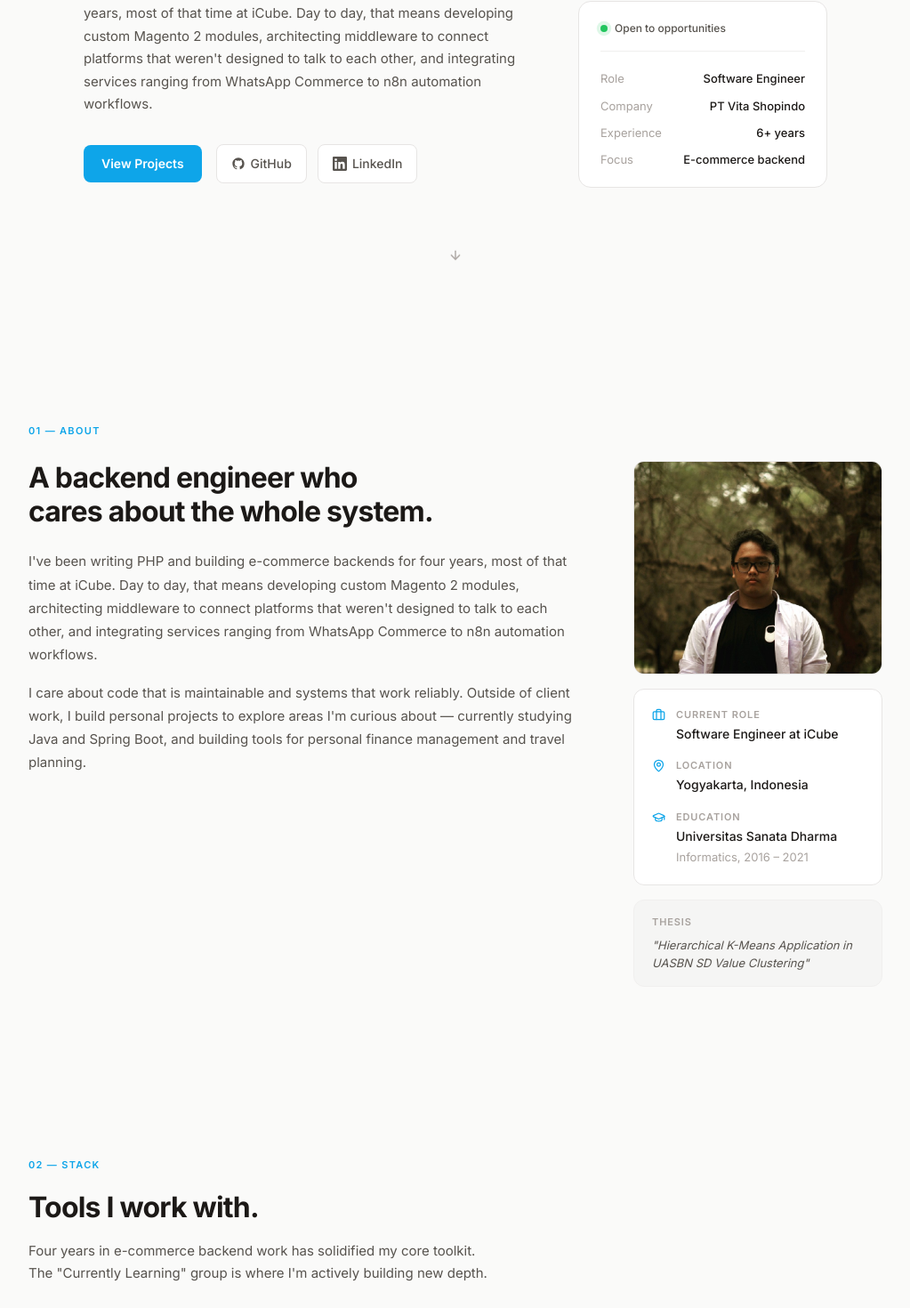
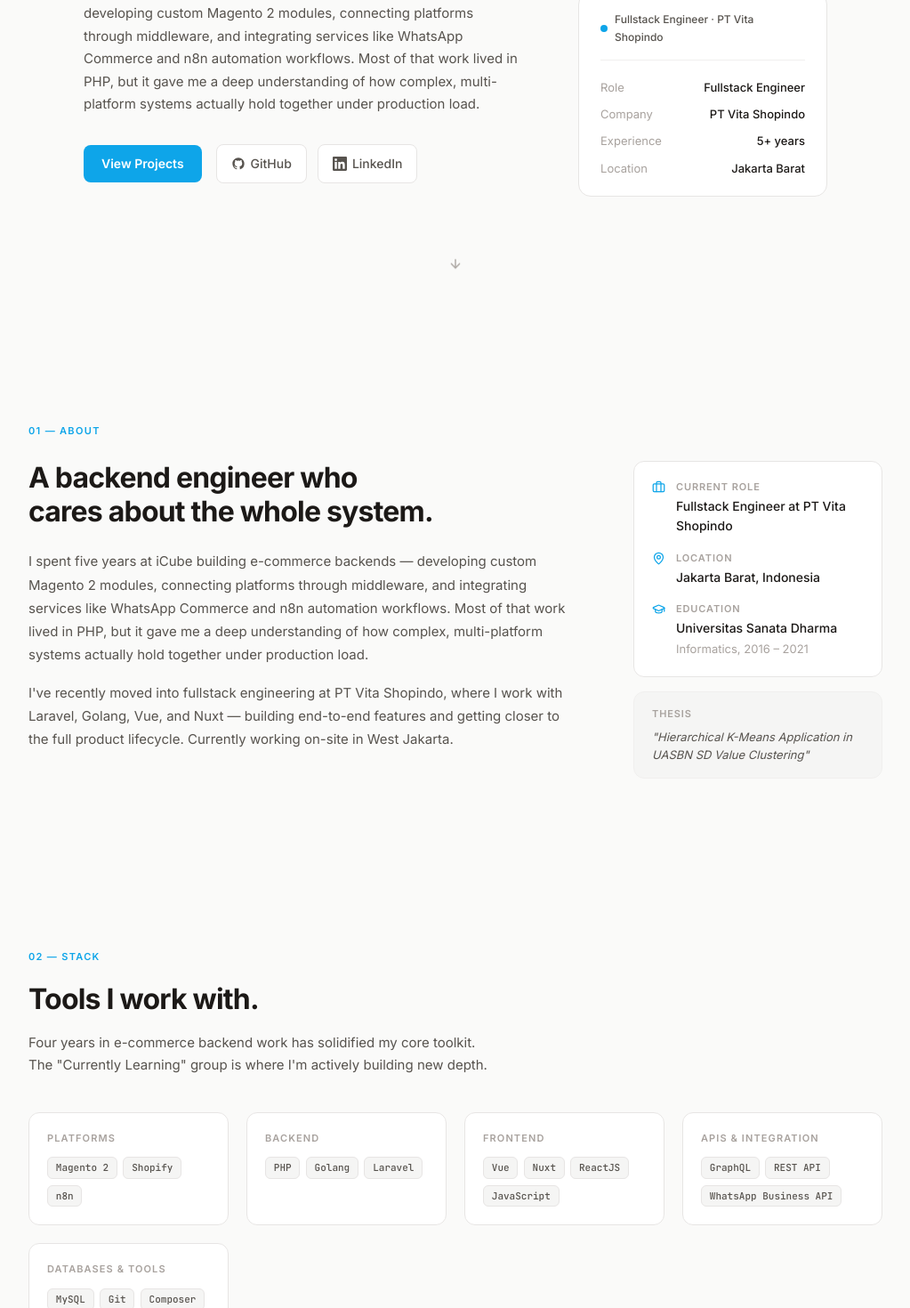
Before and after one commit to yosrio/yosrio.github.io, a Vue app: page / in a window 1280 px wide. Shown: the part 420-1890 px from the top of the page at 89% size, without its empty margins (128-1151 px from the left). Built offline with nearby package versions, Linux system fonts and the light colour scheme.

Commit message:
update: fix dates, PT Vita role, bio, skills, remove photo from about

```diff
--- a/src/data/experience.ts
+++ b/src/data/experience.ts
@@ -12,9 +12,9 @@
 export const experience: ExperienceItem[] = [
   {
     company: 'PT Vita Shopindo',
-    role: 'Software Engineer',
+    role: 'Fullstack Engineer',
     period: 'Jun 2026 – Present',
-    location: 'Indonesia · Remote',
+    location: 'Jakarta Barat, Indonesia · WFO',
     description: '',
     highlights: [],
     tech: [],
@@ -23,7 +23,7 @@
   {
     company: 'iCube',
     role: 'Software Engineer',
-    period: 'Jan 2020 – May 2026 · 6 yrs 5 mos',
+    period: 'Aug 2020 – May 2026 · 5 yrs 9 mos',
     location: 'Yogyakarta, Indonesia · Remote',
     description:
       'iCube is an e-commerce technology company delivering Magento and Shopify solutions for brands across Southeast Asia and beyond.',
@@ -40,7 +40,7 @@
   {
     company: 'JogjaTv',
     role: 'Web Development Intern',
-    period: '2020 · 3 mos',
+    period: '2019 · 3 mos',
     location: 'Yogyakarta, Indonesia',
     description: 'Internship as part of the Informatics undergraduate programme at Universitas Sanata Dharma.',
     highlights: [
--- a/src/data/personal.ts
+++ b/src/data/personal.ts
@@ -1,12 +1,12 @@
 export const personal = {
   name: 'Yos Rio Puraga',
   firstName: 'Yos Rio',
-  title: 'Backend Developer',
-  location: 'Yogyakarta, Indonesia',
+  title: 'Fullstack Engineer',
+  location: 'Jakarta Barat, Indonesia',
   tagline: 'Building reliable backend systems for e-commerce.',
   bio: [
-    "I've been writing PHP and building e-commerce backends for four years, most of that time at iCube. Day to day, that means developing custom Magento 2 modules, architecting middleware to connect platforms that weren't designed to talk to each other, and integrating services ranging from WhatsApp Commerce to n8n automation workflows.",
-    'I care about code that is maintainable and systems that work reliably. Outside of client work, I build personal projects to explore areas I\'m curious about — currently studying Java and Spring Boot, and building tools for personal finance management and travel planning.',
+    "I spent five years at iCube building e-commerce backends — developing custom Magento 2 modules, connecting platforms through middleware, and integrating services like WhatsApp Commerce and n8n automation workflows. Most of that work lived in PHP, but it gave me a deep understanding of how complex, multi-platform systems actually hold together under production load.",
+    "I've recently moved into fullstack engineering at PT Vita Shopindo, where I work with Laravel, Golang, Vue, and Nuxt — building end-to-end features and getting closer to the full product lifecycle. Currently working on-site in West Jakarta.",
   ],
   email: 'yosrio.id@gmail.com',
   github: 'https://github.com/yosrio',
--- a/src/data/skills.ts
+++ b/src/data/skills.ts
@@ -9,19 +9,19 @@
     skills: ['Magento 2', 'Shopify', 'n8n'],
   },
   {
-    label: 'Frameworks',
-    skills: ['Laravel', 'ReactJS'],
+    label: 'Backend',
+    skills: ['PHP', 'Golang', 'Laravel'],
   },
   {
-    label: 'Languages',
-    skills: ['PHP', 'JavaScript', 'SQL'],
+    label: 'Frontend',
+    skills: ['Vue', 'Nuxt', 'ReactJS', 'JavaScript'],
   },
   {
     label: 'APIs & Integration',
     skills: ['GraphQL', 'REST API', 'WhatsApp Business API'],
   },
   {
-    label: 'Tools & Databases',
+    label: 'Databases & Tools',
     skills: ['MySQL', 'Git', 'Composer'],
   },
 ]
--- a/src/sections/AboutSection.vue
+++ b/src/sections/AboutSection.vue
@@ -4,7 +4,6 @@
 import { useReveal } from '@/composables/useReveal'
 
 const { el, visible } = useReveal()
-const photoUrl = `${import.meta.env.BASE_URL}photo.jpeg`
 </script>
 
 <template>
@@ -26,24 +25,12 @@
           </div>
 
           <aside class="about-sidebar" aria-label="Quick facts">
-            <!-- Photo -->
-            <div class="about-photo-wrap">
-              <img
-                :src="photoUrl"
-                :alt="`${personal.name} profile photo`"
-                class="about-photo"
-                width="280"
-                height="280"
-                loading="lazy"
-              />
-            </div>
-
             <div class="fact-card">
               <div class="fact-item">
                 <Briefcase :size="15" class="fact-icon" aria-hidden="true" />
                 <div>
                   <p class="fact-label">Current Role</p>
-                  <p class="fact-value">Software Engineer at iCube</p>
+                  <p class="fact-value">Fullstack Engineer at PT Vita Shopindo</p>
                 </div>
               </div>
 
@@ -111,27 +98,6 @@
   font-size: 0.9375rem;
   line-height: 1.75;
   color: var(--text-2);
-}
-
-/* Photo */
-.about-photo-wrap {
-  display: none;
-}
-
-@media (min-width: 768px) {
-  .about-photo-wrap {
-    display: block;
-  }
-}
-
-.about-photo {
-  width: 100%;
-  height: 240px;
-  object-fit: cover;
-  object-position: center 25%;
-  border-radius: 0.75rem;
-  border: 1px solid var(--border);
-  display: block;
 }
 
 /* Sidebar */
--- a/src/sections/HeroSection.vue
+++ b/src/sections/HeroSection.vue
@@ -82,14 +82,14 @@
 
           <!-- Status card -->
           <div class="status-card">
-            <div class="status-dot-wrap">
+            <div class="status-current">
               <span class="status-dot" aria-hidden="true" />
-              <span class="status-text">Open to opportunities</span>
+              <span class="status-text">Fullstack Engineer · PT Vita Shopindo</span>
             </div>
             <dl class="status-list">
               <div class="status-row">
                 <dt>Role</dt>
-                <dd>Software Engineer</dd>
+                <dd>Fullstack Engineer</dd>
               </div>
               <div class="status-row">
                 <dt>Company</dt>
@@ -97,11 +97,11 @@
               </div>
               <div class="status-row">
                 <dt>Experience</dt>
-                <dd>6+ years</dd>
+                <dd>5+ years</dd>
               </div>
               <div class="status-row">
-                <dt>Focus</dt>
-                <dd>E-commerce backend</dd>
+                <dt>Location</dt>
+                <dd>Jakarta Barat</dd>
               </div>
             </dl>
           </div>
@@ -266,7 +266,7 @@
   padding: 1.25rem 1.5rem;
 }
 
-.status-dot-wrap {
+.status-current {
   display: flex;
   align-items: center;
   gap: 0.5rem;
@@ -280,14 +280,8 @@
   width: 8px;
   height: 8px;
   border-radius: 50%;
-  background-color: #22c55e;
-  box-shadow: 0 0 0 3px rgba(34, 197, 94, 0.2);
-  animation: pulse 2.5s ease infinite;
-}
-
-@keyframes pulse {
-  0%, 100% { box-shadow: 0 0 0 3px rgba(34, 197, 94, 0.2); }
-  50% { box-shadow: 0 0 0 6px rgba(34, 197, 94, 0.05); }
+  background-color: var(--accent);
+  flex-shrink: 0;
 }
 
 .status-text {
```
